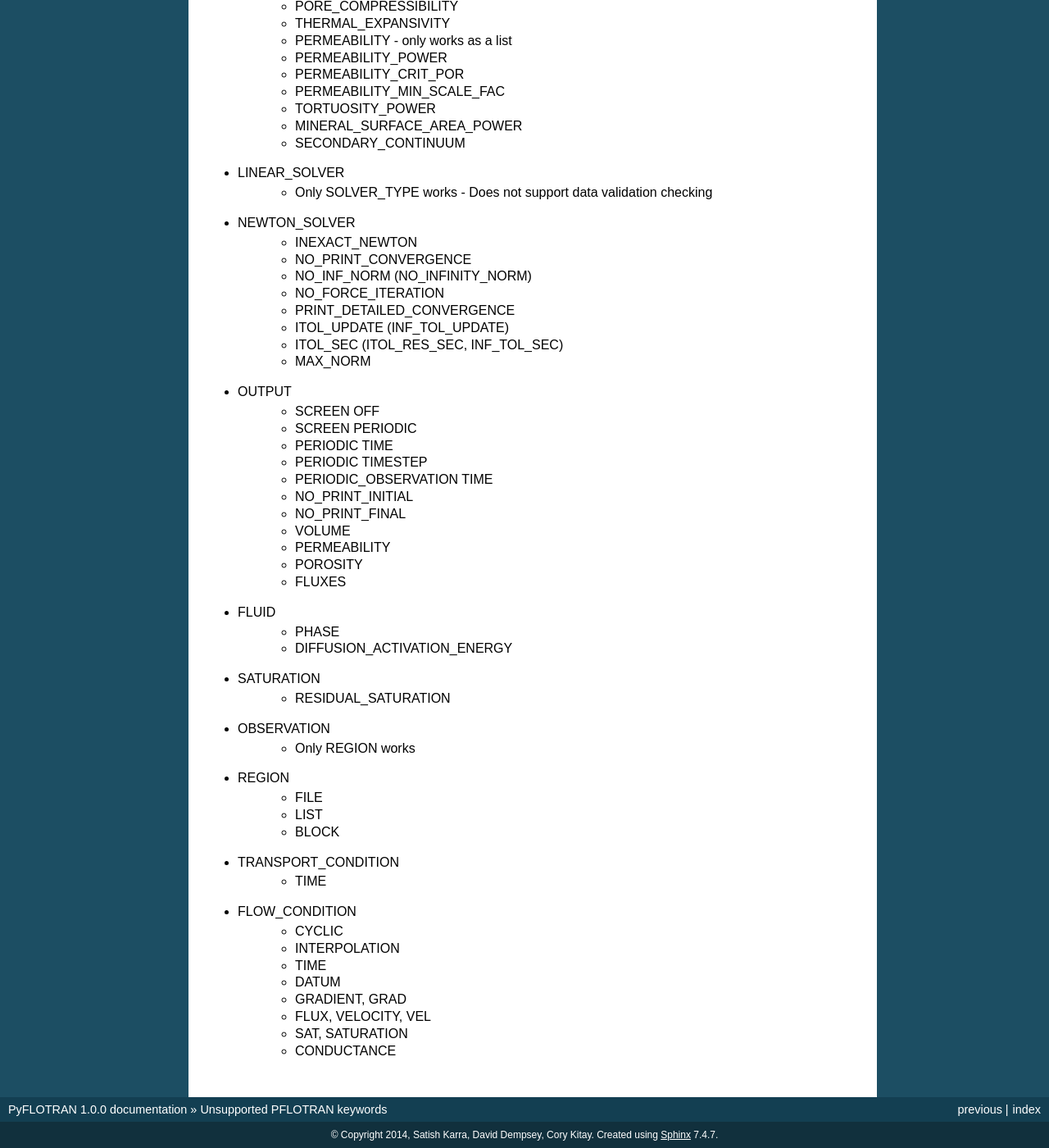
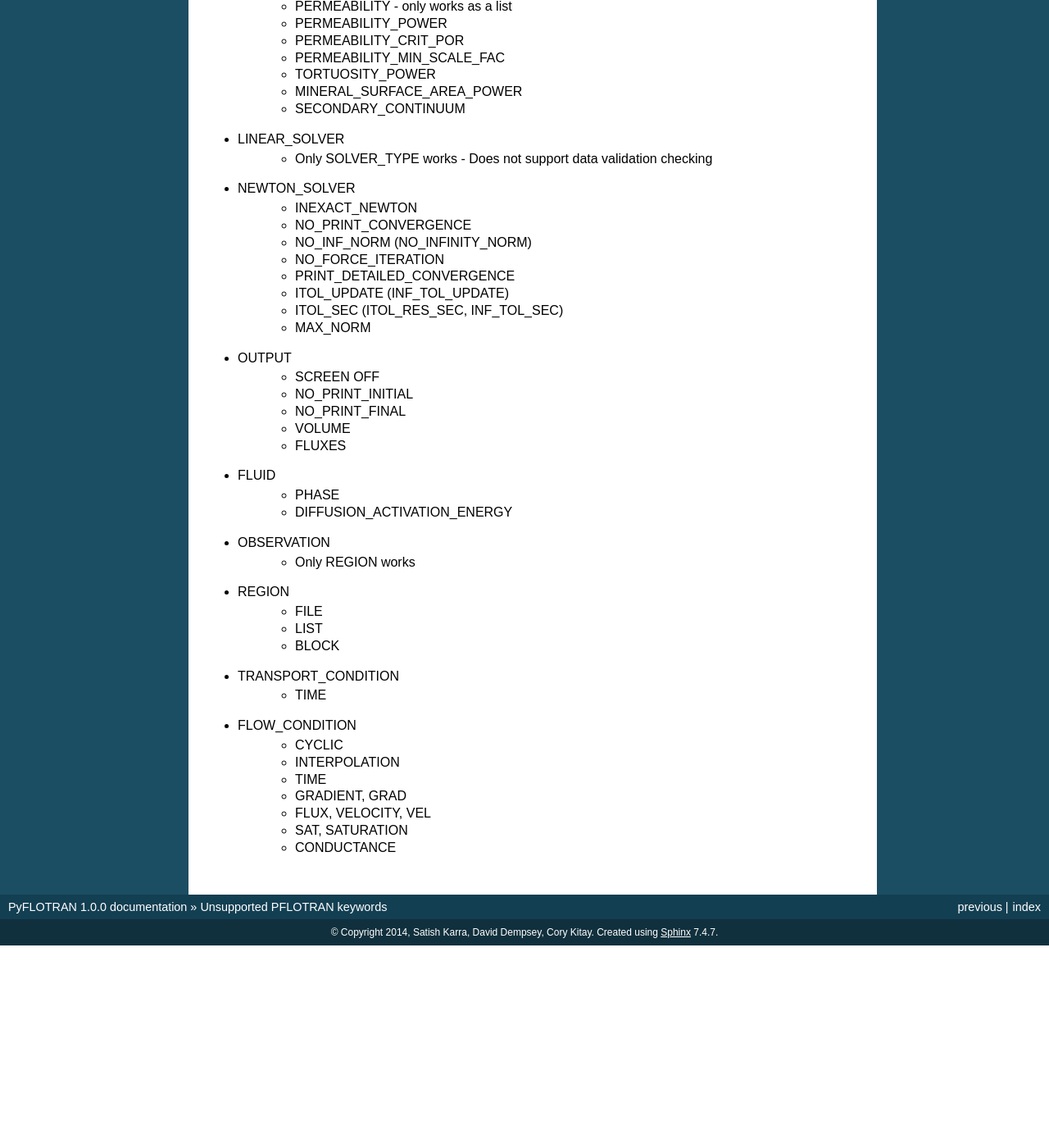
Before and after one commit to pinshuai/pyflotran-bitbucket, a Sphinx documentation site: the page built from documentation/unsupported_keywords.rst, in a window 1280 px wide and 1400 px high, scrolled down 1150 px. Shown: the whole window at 82% size. Built offline with Sphinx 7.4.7, drawn with Linux system fonts in a browser that asks for light colours; formulas are drawn with MathJax 3; after the commit the page ends 2303 px from its top, so only the background shows below that.

Commit message:
Updated unsupported key words.

```diff
--- a/documentation/unsupported_keywords.rst
+++ b/documentation/unsupported_keywords.rst
@@ -103,23 +99,14 @@ Keywords that are supported, but not 100%, listing attributes for keywords that
 
 * OUTPUT
 	- SCREEN OFF
-	- SCREEN PERIODIC
-	- PERIODIC TIME
-	- PERIODIC TIMESTEP
-	- PERIODIC_OBSERVATION TIME
 	- NO_PRINT_INITIAL
 	- NO_PRINT_FINAL
 	- VOLUME
-	- PERMEABILITY
-	- POROSITY
 	- FLUXES
 
 * FLUID
 	- PHASE
 	- DIFFUSION_ACTIVATION_ENERGY
-
-* SATURATION
-	- RESIDUAL_SATURATION
 
 * OBSERVATION
 	- Only REGION works
@@ -136,7 +123,6 @@ Keywords that are supported, but not 100%, listing attributes for keywords that
 	- CYCLIC
 	- INTERPOLATION
 	- TIME
-	- DATUM
 	- GRADIENT, GRAD
 	- FLUX, VELOCITY, VEL
 	- SAT, SATURATION
```
Also changed, not shown: other parts of documentation/unsupported_keywords.rst (+0 -4 lines).
